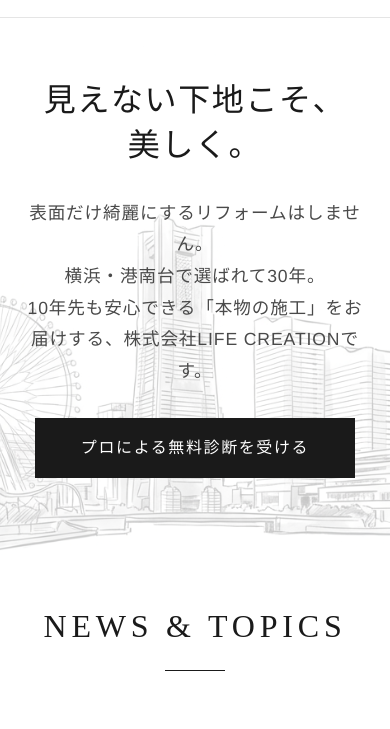
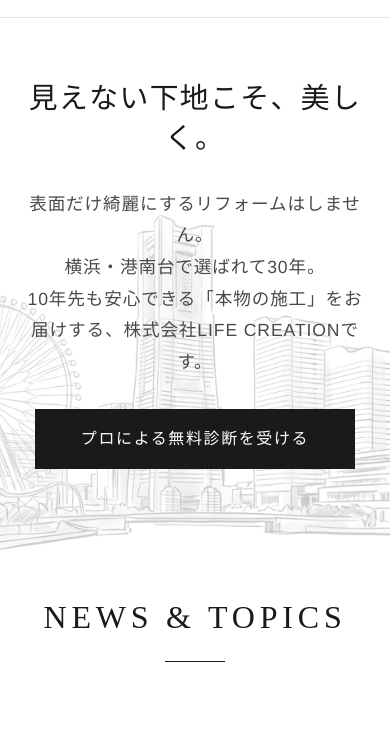
Before and after one commit to showhukutei/-, a plain HTML site: page index.html in a window 390 px wide. Shown: the part 73-802 px from the top of the page. Drawn offline with nearby package versions, Linux system fonts and the light colour scheme.

Commit message:
Add files via upload

```diff
--- a/style.css
+++ b/style.css
@@ -426,9 +426,11 @@ img {
     }
 
     .hero-title {
-        font-size: 2rem;
+        font-size: 1.8rem;
         white-space: normal;
-        word-break: keep-all;
+        word-wrap: break-word;
+        word-break: break-word;
+        /* Allow breaking inside words if needed to prevent overflow */
         line-height: 1.4;
     }
 
@@ -477,14 +479,7 @@ img {
         width: 100%;
     }
 
-    .hero-title {
-        font-size: 2rem;
-        white-space: normal;
-        word-break: keep-all;
-        overflow-wrap: break-word;
-        /* Ensure really long words wrap */
-        line-height: 1.4;
-    }
+
 
     .contact-buttons {
         flex-direction: column;
```
